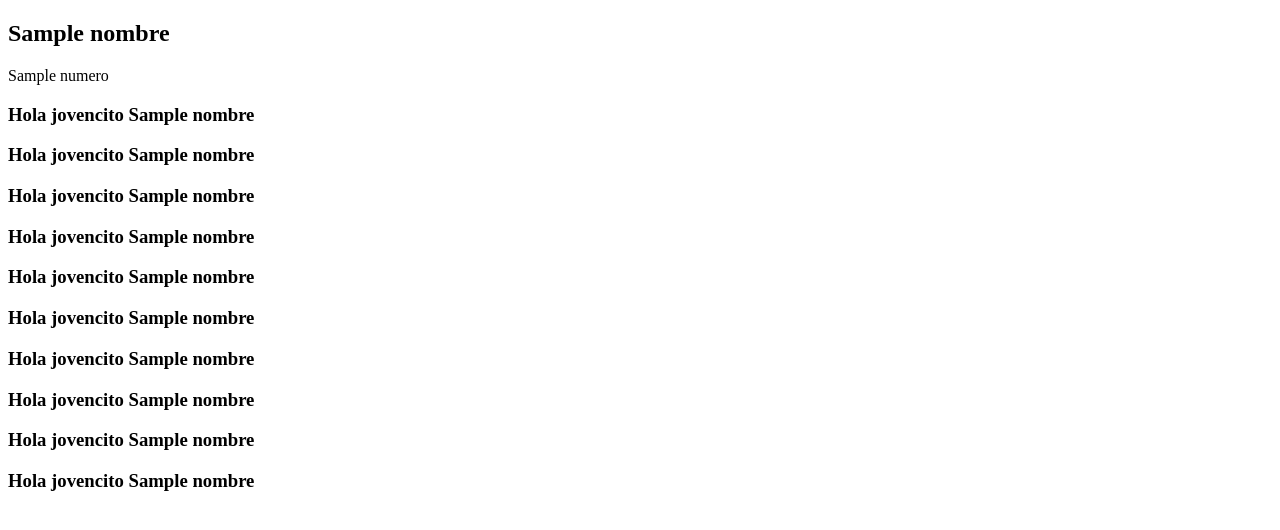
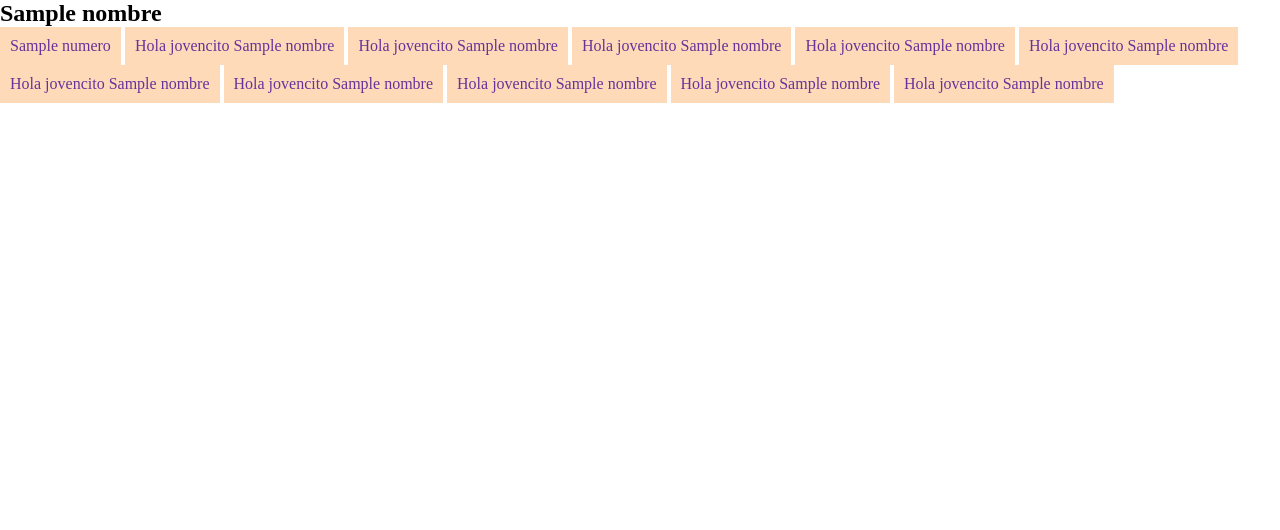
Before and after one commit to Diaz1620/python-flask, a Flask app: template templates/hello.html in a window 1280 px wide. Shown: the top 530 px of the page. Run offline with Flask 2, Linux system fonts and the light colour scheme; the template is opened without the code that fills it: most values are stand-ins (such as "Sample title", 1, 10 or a date in 2020).

Commit message:
Added static files and connected CSS files

```diff
--- /dev/null
+++ b/static/css/style.css
@@ -0,0 +1,13 @@
+*{
+    padding: 0;
+    margin: 0;
+    vertical-align: top;
+    box-sizing: border-box;
+}
+
+p{
+    background-color: peachpuff;
+    color: rebeccapurple;
+    padding: 10px;
+    display: inline-block;
+}
--- a/templates/hello.html
+++ b/templates/hello.html
@@ -4,6 +4,7 @@
     <meta charset="UTF-8">
     <meta http-equiv="X-UA-Compatible" content="IE=edge">
     <meta name="viewport" content="width=device-width, initial-scale=1.0">
+    <link rel="stylesheet" href="{{ url_for('static', filename='css/style.css') }}">
     <title>Greetings</title>
 </head>
 <body>
@@ -11,7 +12,7 @@
     <p>{{ numero }}</p>
 
     {% for i in range(0,numero) %}
-        <h3>Hola jovencito {{ nombre }}</h3>
+        <p>Hola jovencito {{ nombre }}</p>
     {% endfor %}
 
 
```
